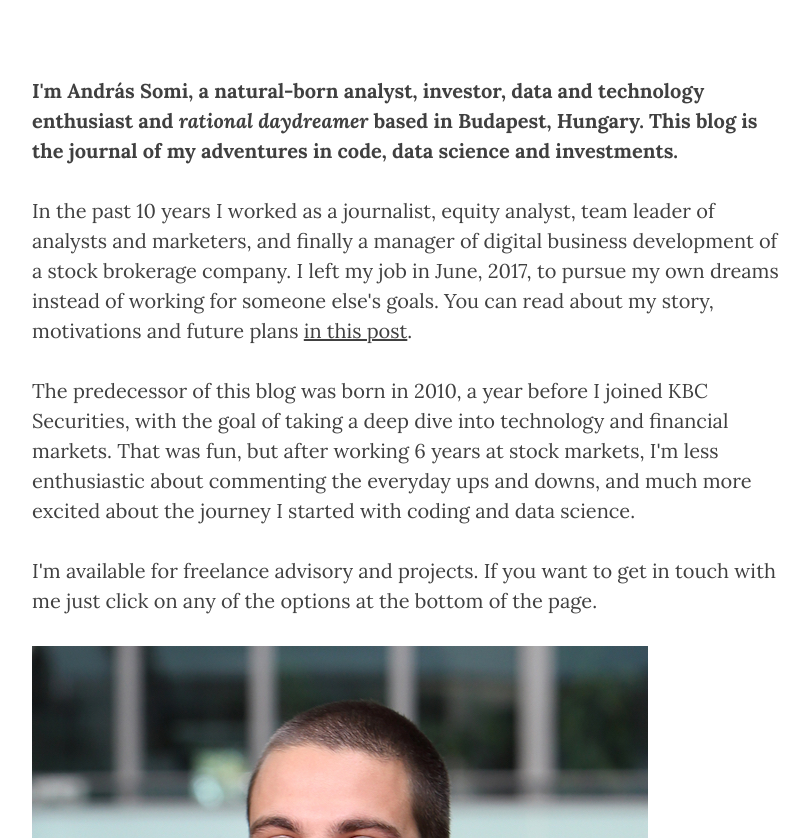
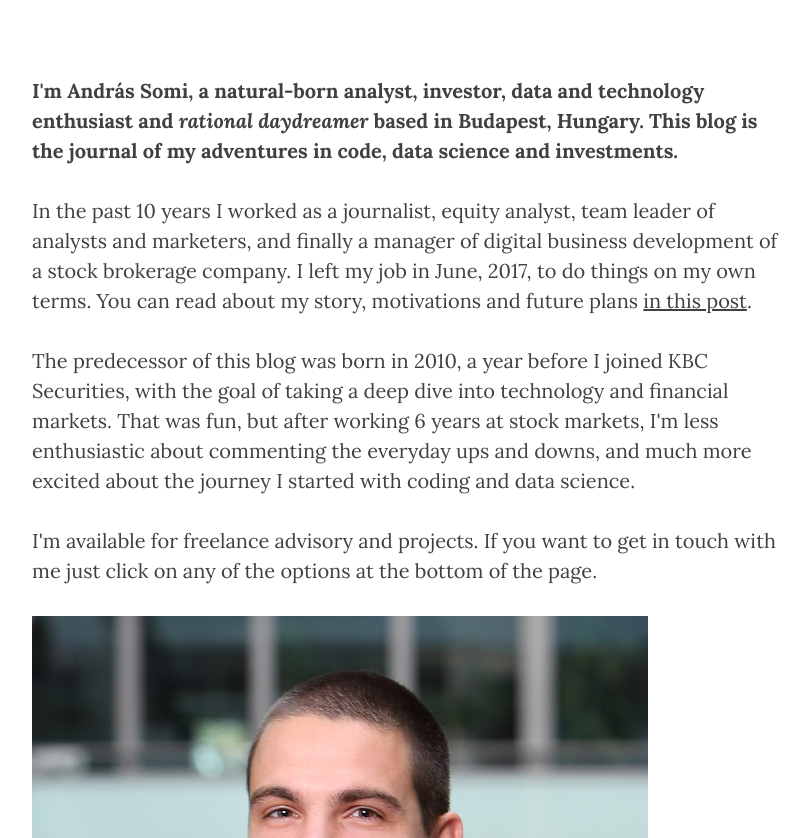
Before and after one commit to doktorjustice/doktorjustice.github.io, a Jekyll site: the page built from about.html, in a window 1280 px wide and 900 px high, scrolled down 390 px, cut to the strip 62-900 px from the top of the window. Shown: the whole strip, without its empty margins (233-1043 px from the left). Built offline with Jekyll 4.4.1, drawn with Linux system fonts in a browser that asks for light colours; nearby versions of some CDN libraries; comment, search, counter and statistics services are not loaded.

Commit message:
Update about

```diff
--- a/about.html
+++ b/about.html
@@ -9,7 +9,7 @@ photo-author: "Steve Goldberg"
 
 <p><b>I'm András Somi, a natural-born analyst, investor, data and technology enthusiast and <em>rational daydreamer</em> based in Budapest, Hungary. This blog is the journal of my adventures in code, data science and investments.</b></p>
 
-<p>In the past 10 years I worked as a journalist, equity analyst, team leader of analysts and marketers, and finally a manager of digital business development of a stock brokerage company. I left my job in June, 2017, to pursue my own dreams instead of working for someone else's goals. You can read about my story, motivations and future plans <a href="http://dotkomblog.com/2017/07/18/changes/">in this post</a>.</p>
+<p>In the past 10 years I worked as a journalist, equity analyst, team leader of analysts and marketers, and finally a manager of digital business development of a stock brokerage company. I left my job in June, 2017, to do things on my own terms. You can read about my story, motivations and future plans <a href="http://dotkomblog.com/2017/07/18/changes/">in this post</a>.</p>
 
 <p>The predecessor of this blog was born in 2010, a year before I joined KBC Securities, with the goal of taking a deep dive into technology and financial markets. That was fun, but after working 6 years at stock markets, I'm less enthusiastic about commenting the everyday ups and downs, and much more excited about the journey I started with coding and data science.</p>
 
```
